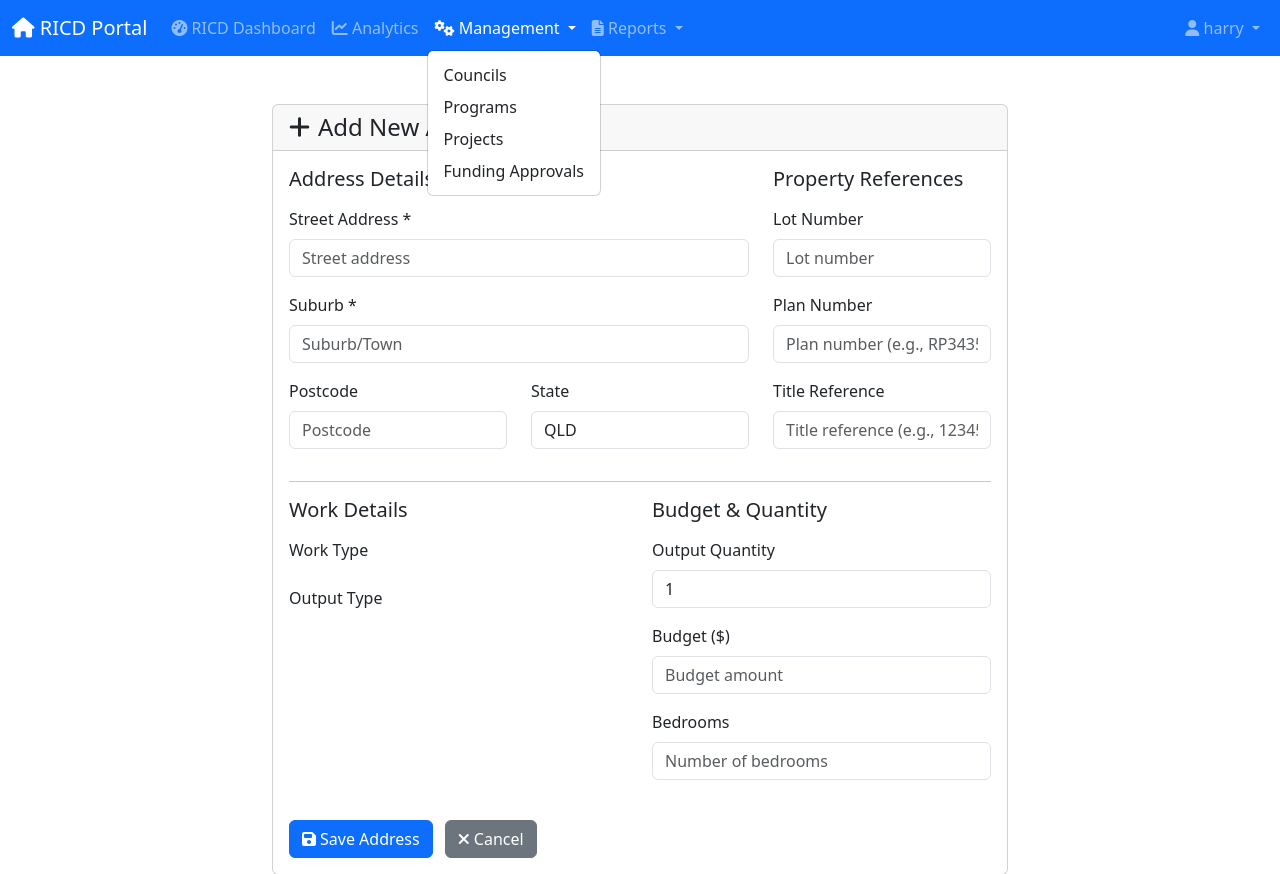
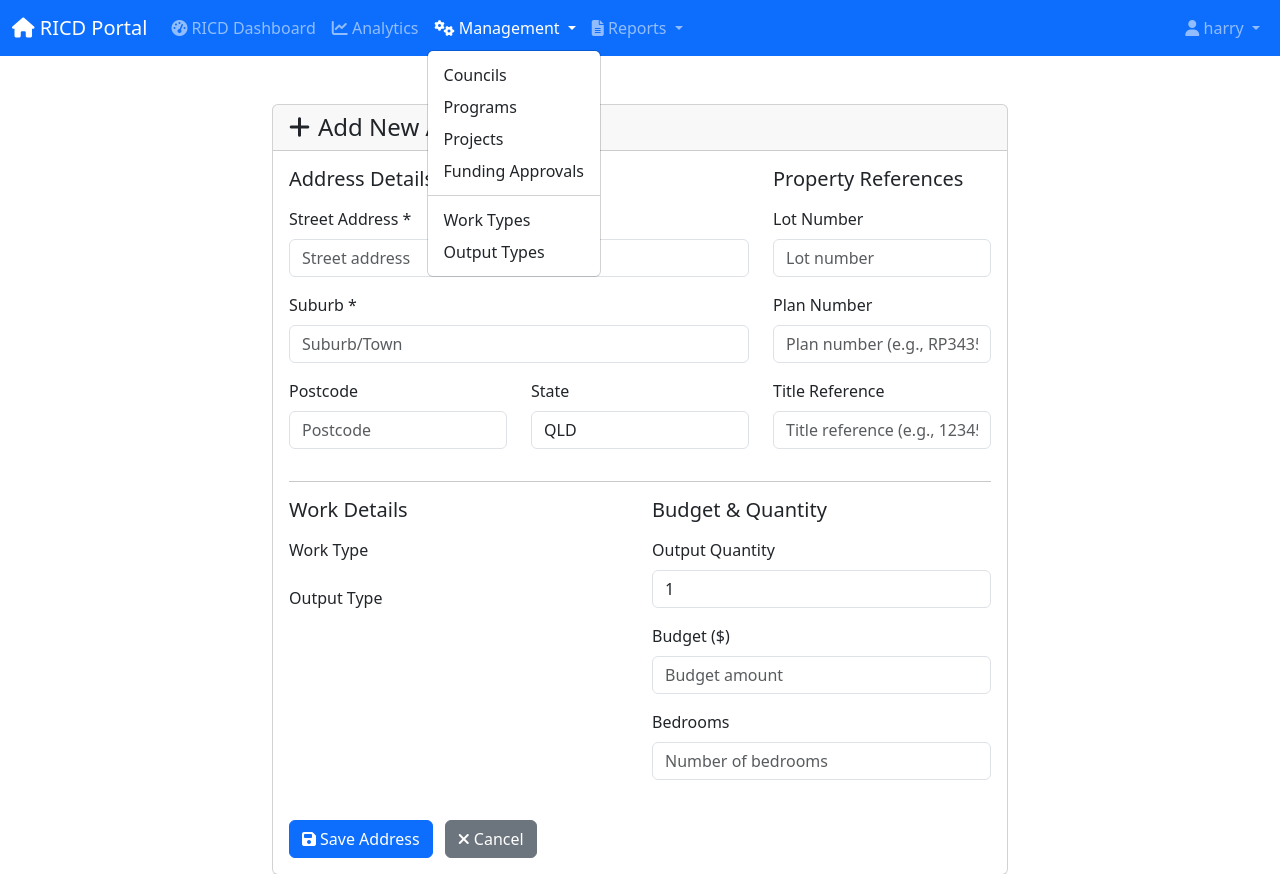
Before and after one commit to hazzamyman/ricd-django, a Django app: page /portal/projects/2/addresses/create/ in a window 1280 px wide, after a click on "Management". Shown: the top 874 px of the page. Run offline with Django 5.2, Linux system fonts and the light colour scheme; a user stored in the database is signed in; data comes from the database, SQL or seed files in the repository.

Commit message:
Add WorkType and OutputType management functionality
- Added WorkType and OutputType models (already existed in models.py)
- Work and Address models already use ForeignKey to these types
- Updated forms to populate dropdowns from database
- Created CRUD views for managing WorkType and OutputType
- Added URL patterns for management views
- Created templates for listing, creating, updating work types
- Added navigation links in base template under Management dropdown
- Populated initial data using populate_work_output_types command
- All existing Work forms now have dropdowns populated from DB

```diff
--- a/portal/forms.py
+++ b/portal/forms.py
@@ -2,7 +2,8 @@ from django import forms
 from django.contrib.auth.models import User
 from ricd.models import (
     Project, FundingSchedule, QuarterlyReport, MonthlyTracker,
-    Stage1Report, Stage2Report, Work, ReportAttachment, Council, Program, Address
+    Stage1Report, Stage2Report, Work, ReportAttachment, Council, Program, Address,
+    WorkType, OutputType
 )
 from django.utils import timezone
 
@@ -1456,3 +1457,56 @@ class ProjectStateForm(forms.ModelForm):
                 'onchange': 'this.form.submit()'
             })
         }
+
+
+# Work Type Management Forms
+class WorkTypeForm(forms.ModelForm):
+    """Form for creating and editing Work Types"""
+
+    class Meta:
+        model = WorkType
+        fields = ['code', 'name', 'description', 'is_active']
+        widgets = {
+            'code': forms.TextInput(attrs={
+                'class': 'form-control',
+                'placeholder': 'Enter work type code'
+            }),
+            'name': forms.TextInput(attrs={
+                'class': 'form-control',
+                'placeholder': 'Enter work type name'
+            }),
+            'description': forms.Textarea(attrs={
+                'class': 'form-control',
+                'rows': 3,
+                'placeholder': 'Description (optional)'
+            }),
+            'is_active': forms.CheckboxInput(attrs={
+                'class': 'form-check-input'
+            }),
+        }
+
+
+class OutputTypeForm(forms.ModelForm):
+    """Form for creating and editing Output Types"""
+
+    class Meta:
+        model = OutputType
+        fields = ['code', 'name', 'description', 'is_active']
+        widgets = {
+            'code': forms.TextInput(attrs={
+                'class': 'form-control',
+                'placeholder': 'Enter output type code'
+            }),
+            'name': forms.TextInput(attrs={
+                'class': 'form-control',
+                'placeholder': 'Enter output type name'
+            }),
+            'description': forms.Textarea(attrs={
+                'class': 'form-control',
+                'rows': 3,
+                'placeholder': 'Description (optional)'
+            }),
+            'is_active': forms.CheckboxInput(attrs={
+                'class': 'form-check-input'
+            }),
+        }
--- a/portal/templates/portal/base.html
+++ b/portal/templates/portal/base.html
@@ -57,6 +57,9 @@
                             <li><a class="dropdown-item" href="{% url 'portal:program_list' %}">Programs</a></li>
                             <li><a class="dropdown-item" href="{% url 'portal:project_list' %}">Projects</a></li>
                             <li><a class="dropdown-item" href="{% url 'portal:funding_approval_list' %}">Funding Approvals</a></li>
+                            <li><hr class="dropdown-divider"></li>
+                            <li><a class="dropdown-item" href="{% url 'portal:work_type_list' %}">Work Types</a></li>
+                            <li><a class="dropdown-item" href="{% url 'portal:output_type_list' %}">Output Types</a></li>
                         </ul>
                     </li>
 
--- a/portal/urls.py
+++ b/portal/urls.py
@@ -58,4 +58,16 @@ urlpatterns = [
     path('funding-approvals/create/', views.FundingApprovalCreateView.as_view(), name='funding_approval_create'),
     path('funding-approvals/<int:pk>/', views.FundingApprovalDetailView.as_view(), name='funding_approval_detail'),
     path('funding-approvals/<int:pk>/update/', views.FundingApprovalUpdateView.as_view(), name='funding_approval_update'),
+
+    # Work Type Management URLs
+    path('work-types/', views.WorkTypeListView.as_view(), name='work_type_list'),
+    path('work-types/create/', views.WorkTypeCreateView.as_view(), name='work_type_create'),
+    path('work-types/<int:pk>/update/', views.WorkTypeUpdateView.as_view(), name='work_type_update'),
+    path('work-types/<int:pk>/delete/', views.WorkTypeDeleteView.as_view(), name='work_type_delete'),
+
+    # Output Type Management URLs
+    path('output-types/', views.OutputTypeListView.as_view(), name='output_type_list'),
+    path('output-types/create/', views.OutputTypeCreateView.as_view(), name='output_type_create'),
+    path('output-types/<int:pk>/update/', views.OutputTypeUpdateView.as_view(), name='output_type_update'),
+    path('output-types/<int:pk>/delete/', views.OutputTypeDeleteView.as_view(), name='output_type_delete'),
 ]
--- a/portal/views.py
+++ b/portal/views.py
@@ -12,10 +12,11 @@ import calendar
 
 from django.views.generic import TemplateView, DetailView, ListView
 from django.views.generic.edit import CreateView, UpdateView, DeleteView
-from ricd.models import Project, Program, Council, QuarterlyReport, MonthlyTracker, Stage1Report, Stage2Report, FundingSchedule, Address, Work, FundingApproval
+from ricd.models import Project, Program, Council, QuarterlyReport, MonthlyTracker, Stage1Report, Stage2Report, FundingSchedule, Address, Work, FundingApproval, WorkType, OutputType
 from .forms import (
     MonthlyTrackerForm, QuarterlyReportForm, Stage1ReportForm, Stage2ReportForm,
-    CouncilForm, ProgramForm, ProjectForm, ProjectStateForm, AddressForm, WorkForm
+    CouncilForm, ProgramForm, ProjectForm, ProjectStateForm, AddressForm, WorkForm,
+    WorkTypeForm, OutputTypeForm
 )
 
 # RICD Dashboard
@@ -478,6 +479,134 @@ class ProjectStateUpdateView(LoginRequiredMixin, UpdateView):
         if old_state != new_state:
             messages.success(self.request, f'Project state changed from {dict(Project.STATE_CHOICES)[old_state]} to {dict(Project.STATE_CHOICES)[new_state]}.')
         return response
+
+
+# Work Type CRUD Views
+class WorkTypeListView(LoginRequiredMixin, ListView):
+    """List all work types"""
+    model = WorkType
+    template_name = "portal/work_type_list.html"
+    context_object_name = "work_types"
+    paginate_by = 20
+
+    def get_queryset(self):
+        queryset = WorkType.objects.all()
+        search = self.request.GET.get('search')
+        active_filter = self.request.GET.get('active')
+        if search:
+            queryset = queryset.filter(
+                Q(name__icontains=search) |
+                Q(code__icontains=search)
+            )
+        if active_filter:
+            queryset = queryset.filter(is_active=active_filter == 'true')
+        return queryset.order_by('name')
+
+
+class WorkTypeCreateView(LoginRequiredMixin, CreateView):
+    """Create a new work type"""
+    model = WorkType
+    form_class = WorkTypeForm
+    template_name = "portal/work_type_form.html"
+    success_url = reverse_lazy('portal:work_type_list')
+
+    def form_valid(self, form):
+        messages.success(self.request, f'Work type "{form.instance.name}" created successfully!')
+        return super().form_valid(form)
+
+
+class WorkTypeUpdateView(LoginRequiredMixin, UpdateView):
+    """Update an existing work type"""
+    model = WorkType
+    form_class = WorkTypeForm
+    template_name = "portal/work_type_form.html"
+
+    def get_success_url(self):
+        return reverse_lazy('portal:work_type_list')
+
+    def form_valid(self, form):
+        messages.success(self.request, f'Work type "{form.instance.name}" updated successfully!')
+        return super().form_valid(form)
+
+
+class WorkTypeDeleteView(LoginRequiredMixin, DeleteView):
+    """Delete a work type"""
+    model = WorkType
+    template_name = "portal/work_type_confirm_delete.html"
+    success_url = reverse_lazy('portal:work_type_list')
+
+    def delete(self, request, *args, **kwargs):
+        work_type = self.get_object()
+        # Check if work type is in use
+        if work_type.get_usage_count() > 0:
+            messages.error(request, f'Cannot delete work type "{work_type.name}" as it is currently in use by {work_type.get_usage_count()} items.')
+            return redirect(reverse_lazy('portal:work_type_list'))
+        messages.success(request, f'Work type "{work_type.name}" has been deleted.')
+        return super().delete(request, *args, **kwargs)
+
+
+# Output Type CRUD Views
+class OutputTypeListView(LoginRequiredMixin, ListView):
+    """List all output types"""
+    model = OutputType
+    template_name = "portal/output_type_list.html"
+    context_object_name = "output_types"
+    paginate_by = 20
+
+    def get_queryset(self):
+        queryset = OutputType.objects.all()
+        search = self.request.GET.get('search')
+        active_filter = self.request.GET.get('active')
+        if search:
+            queryset = queryset.filter(
+                Q(name__icontains=search) |
+                Q(code__icontains=search)
+            )
+        if active_filter:
+            queryset = queryset.filter(is_active=active_filter == 'true')
+        return queryset.order_by('name')
+
+
+class OutputTypeCreateView(LoginRequiredMixin, CreateView):
+    """Create a new output type"""
+    model = OutputType
+    form_class = OutputTypeForm
+    template_name = "portal/output_type_form.html"
+    success_url = reverse_lazy('portal:output_type_list')
+
+    def form_valid(self, form):
+        messages.success(self.request, f'Output type "{form.instance.name}" created successfully!')
+        return super().form_valid(form)
+
+
+class OutputTypeUpdateView(LoginRequiredMixin, UpdateView):
+    """Update an existing output type"""
+    model = OutputType
+    form_class = OutputTypeForm
+    template_name = "portal/output_type_form.html"
+
+    def get_success_url(self):
+        return reverse_lazy('portal:output_type_list')
+
+    def form_valid(self, form):
+        messages.success(self.request, f'Output type "{form.instance.name}" updated successfully!')
+        return super().form_valid(form)
+
+
+class OutputTypeDeleteView(LoginRequiredMixin, DeleteView):
+    """Delete an output type"""
+    model = OutputType
+    template_name = "portal/output_type_confirm_delete.html"
+    success_url = reverse_lazy('portal:output_type_list')
+
+    def delete(self, request, *args, **kwargs):
+        output_type = self.get_object()
+        # Check if output type is in use
+        if output_type.get_usage_count() > 0:
+            messages.error(request, f'Cannot delete output type "{output_type.name}" as it is currently in use by {output_type.get_usage_count()} items.')
+            return redirect(reverse_lazy('portal:output_type_list'))
+        messages.success(request, f'Output type "{output_type.name}" has been deleted.')
+        return super().delete(request, *args, **kwargs)
 
 
 # Address CRUD Views
```
Also changed, not shown: portal/templates/portal/work_type_list.html (added, +148 -0 lines).
